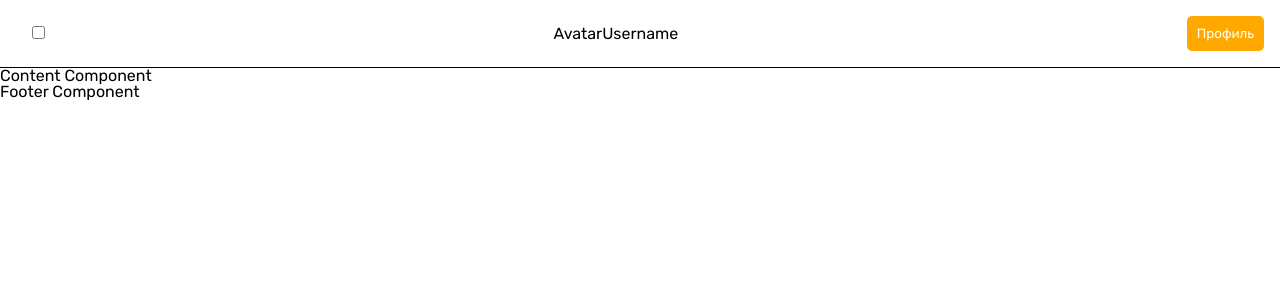
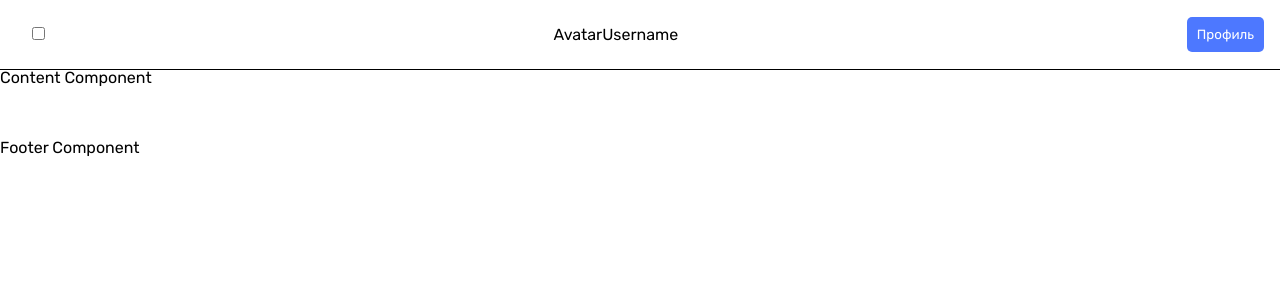
Before and after one commit to Fillsen/kandkteam-test, a React (Create React App) app: page / in a window 1280 px wide. Shown: the top 300 px of the page. Built offline with nearby package versions, Linux system fonts and the light colour scheme.

Commit message:
Button init state styling added

```diff
--- a/src/App.module.scss
+++ b/src/App.module.scss
@@ -10,12 +10,12 @@
 }
 
 // Desktop
-@media screen and (max-width: 1024px) {
+@media screen and (min-width: 1024px) {
   .wrapper {
     display: grid;
     grid-template-columns: 1fr;
-    grid-auto-rows: minmax(60px, auto);
-    margin: 0;
+    grid-auto-rows: minmax(70px, auto);
+    //margin: 0;
     min-height: 100%;
   }
 }
--- a/src/components/Header/Header.jsx
+++ b/src/components/Header/Header.jsx
@@ -7,7 +7,7 @@ export const Header = () => {
         <header className={styles.header}>
             <Switch className={styles.switch}/>
             <User className={styles.profile}/>
-            <Button>Профиль</Button>
+            <Button variant="primary">Профиль</Button>
         </header>
     );
 };
--- a/src/components/Header/Header.module.scss
+++ b/src/components/Header/Header.module.scss
@@ -1,13 +1,14 @@
+// All resolutions
+.header {
+  padding: 1rem;
+  border-bottom: 1px solid;
+}
+
+// Mobile
 .header {
   display: flex;
   justify-content: space-between;
   align-items: center;
-  padding: 1rem;
-  border-bottom: 1px solid;
-}
-
-.button {
-  color: #000 !important;
 }
 
 .switch {
@@ -30,6 +31,7 @@
   }
 }
 
+// Desktop
 @media screen and (min-width: 1024px) {
   .header {
     grid-column: 1/-1;
--- a/src/styles/_nullstyles.scss
+++ b/src/styles/_nullstyles.scss
@@ -40,14 +40,6 @@ input::-ms-clear {
   display: none;
 }
 
-button {
-  cursor: pointer;
-}
-
-button:disabled {
-  cursor: not-allowed;
-}
-
 button::-moz-focus-inner {
   padding: 0;
   border: 0;
--- a/src/ui/Button/Button.jsx
+++ b/src/ui/Button/Button.jsx
@@ -1,9 +1,18 @@
 import cn from 'classnames';
 import styles from './Button.module.scss';
 
-export const Button = ({children, className, ...props}) => {
+export const Button = ({children, disabled, variant, ...props}) => {
+
+    let classNames = cn(
+        {[styles[[`${variant}`]]]: variant !== undefined}
+    );
+
     return (
-        <button className={cn(styles.btn__primary, className)} {...props}>
+        <button
+            className={variant ? classNames : styles.initial}
+            disabled={disabled}
+            {...props}
+        >
             {children}
         </button>
     );
--- a/src/ui/Button/Button.module.scss
+++ b/src/ui/Button/Button.module.scss
@@ -1,6 +1,58 @@
-.btn__primary {
+button {
+  cursor: pointer;
   padding: 10px;
-  background-color: #ffa900;
+  background-color: #FFFFFF;
   border-radius: 5px;
-  color: #fff
+  transition-duration: 0.3s;
 }
+
+button:disabled {
+  cursor: not-allowed;
+}
+
+.initial {
+  background-color: #000;
+  color: #fff;
+}
+
+.primary, .secondary {
+  color: #fff;
+}
+
+.primary:disabled, .secondary:disabled {
+  box-shadow: none;
+}
+
+.primary {
+  background-color: #4D78FF;
+}
+
+.primary:hover {
+  background-color: #5981FF;
+  box-shadow: 0 0 1rem #4D78FF4C;
+}
+
+.primary:disabled, .primary:disabled:active {
+  background-color: #99B2FF;
+}
+
+.primary:active {
+  background-color: #3D6CFF;
+}
+
+.secondary {
+  background-color: #FF8540;
+}
+
+.secondary:hover {
+  background-color: #FF8D4E;
+  box-shadow: 0 0 1rem #FF854047;
+}
+
+.secondary:disabled, .secondary:disabled:active {
+  background-color: #FFAF83;
+}
+
+.secondary:active {
+  background-color: #FE7D34;
+}
```
